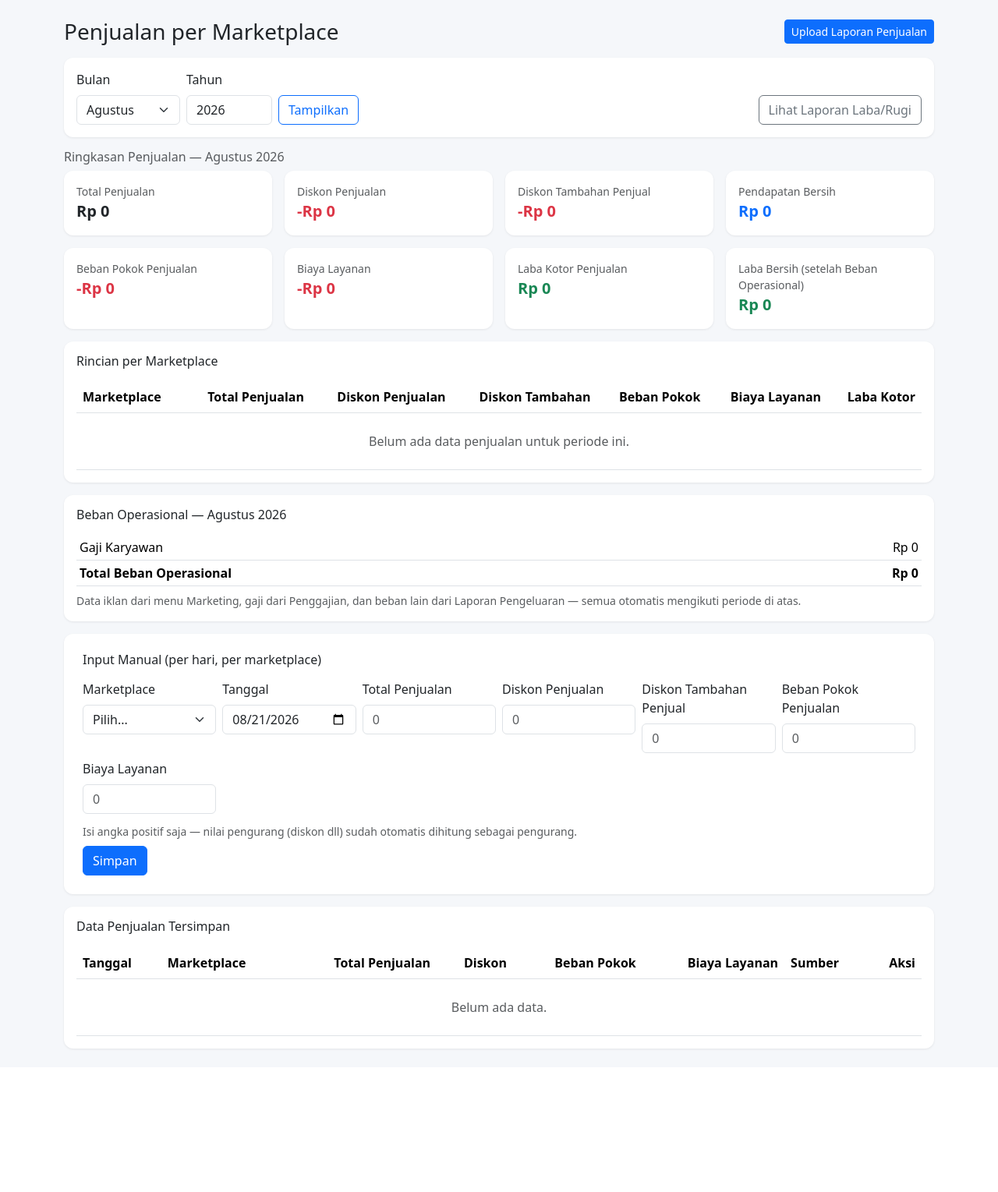
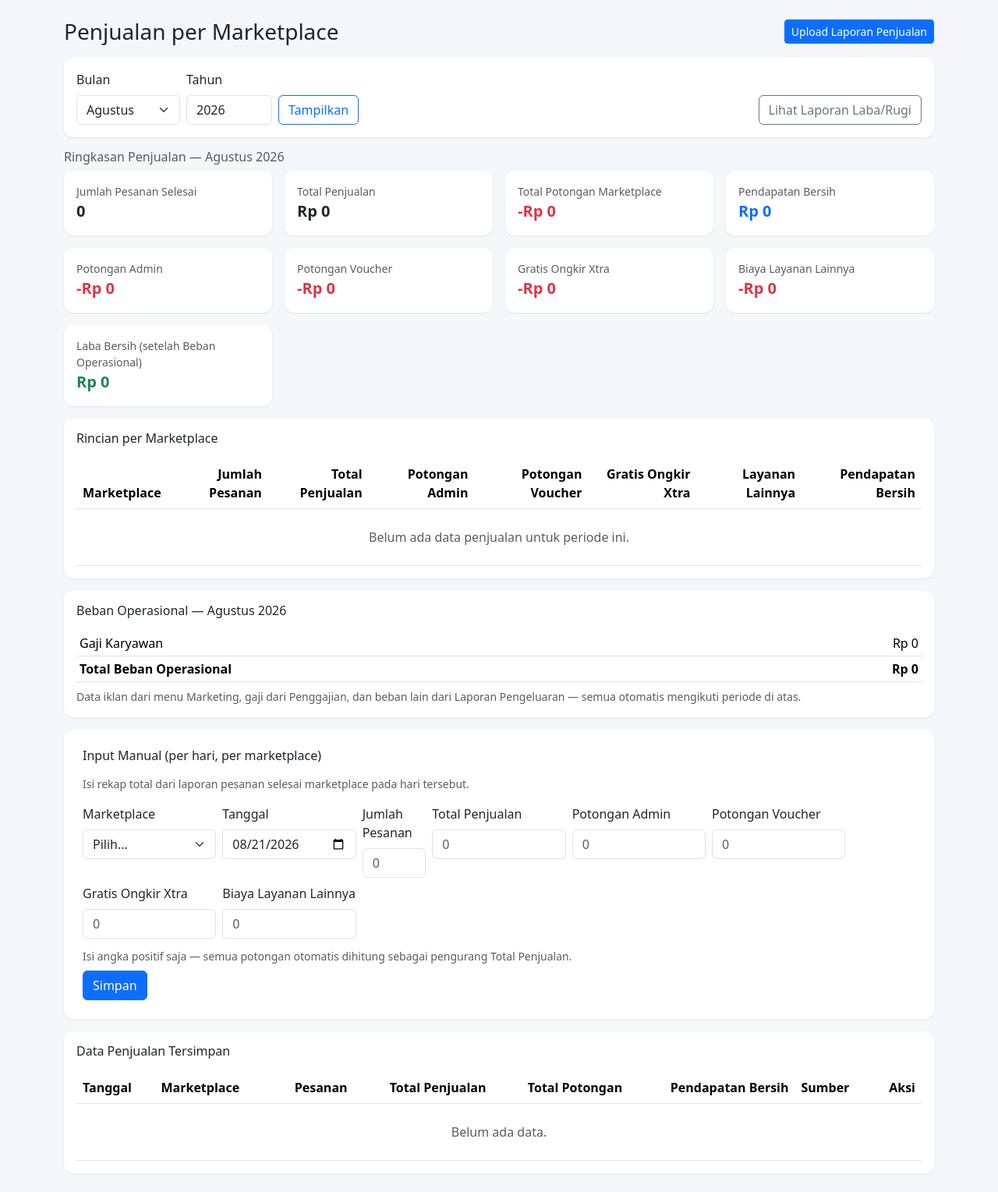
Before and after one commit to maslahaniqab/-techpresensi, a Flask app: page /pendapatan/penjualan in a window 1280 px wide. Shown: the part 56-1585 px from the top of the page at 78% size. Before the commit the page ends 1403 px from the top, so only its background shows below. Run offline with Flask 3, Linux system fonts and the light colour scheme; a user stored in the database is signed in; data that the repository does not hold is empty.

Commit message:
Sesuaikan field Penjualan Marketplace dengan laporan pesanan selesai asli
Ganti struktur data dari diskon/HPP generik menjadi Jumlah Pesanan Selesai,
Total Penjualan, dan potongan sesuai laporan marketplace (Admin, Voucher,
Gratis Ongkir Xtra, Layanan Lainnya), lalu hitung Pendapatan Bersih setelah
semua potongan itu — sesuai cara kerja upload data yang sebenarnya dipakai.

Co-Authored-By: Claude Sonnet 5 <noreply@anthropic.com>

```diff
--- a/app.py
+++ b/app.py
@@ -131,12 +131,13 @@ KOLOM_TARGET_PRODUK = [
 ]
 
 KOLOM_TARGET_PENJUALAN = [
-    ("tanggal", "Tanggal", True, ["tanggal", "date", "tgl", "periode"]),
-    ("total_penjualan", "Total Penjualan", True, ["total penjualan", "penjualan", "omzet", "sales", "gross sales", "nilai penjualan"]),
-    ("diskon_penjualan", "Diskon Penjualan", False, ["diskon penjualan", "diskon produk", "voucher", "discount"]),
-    ("diskon_tambahan_penjual", "Diskon Tambahan Penjual", False, ["diskon tambahan", "seller discount", "diskon toko", "diskon tambahan penjual"]),
-    ("beban_pokok_penjualan", "Beban Pokok Penjualan (HPP)", False, ["hpp", "beban pokok", "modal", "cost of goods", "cogs", "harga pokok"]),
-    ("biaya_layanan", "Biaya Layanan", False, ["biaya layanan", "service fee", "biaya admin", "komisi", "ongkir", "biaya jasa"]),
+    ("tanggal", "Tanggal", True, ["tanggal", "date", "tgl", "periode", "waktu pesanan selesai"]),
+    ("total_penjualan", "Total Penjualan", True, ["total penjualan", "penjualan", "omzet", "sales", "gross sales", "nilai penjualan", "total pembayaran", "harga asli produk"]),
+    ("jumlah_pesanan", "Jumlah Pesanan Selesai", False, ["jumlah pesanan", "jumlah order", "qty pesanan", "jml pesanan", "total pesanan", "no. pesanan"]),
+    ("potongan_admin", "Potongan Admin", False, ["potongan admin", "biaya administrasi", "admin fee", "biaya layanan admin", "biaya transaksi"]),
+    ("potongan_voucher", "Potongan Voucher", False, ["potongan voucher", "diskon voucher", "voucher", "discount voucher"]),
+    ("gratis_ongkir_xtra", "Gratis Ongkir Xtra", False, ["gratis ongkir xtra", "program gratis ongkir", "ongkir xtra", "free ongkir xtra"]),
+    ("biaya_layanan_lainnya", "Biaya Layanan Lainnya", False, ["biaya layanan", "service fee", "komisi", "biaya jasa", "biaya lainnya"]),
 ]
 
 
@@ -1616,25 +1617,25 @@ def create_app():
             PenjualanMarketplace.tanggal >= awal, PenjualanMarketplace.tanggal <= akhir
         ).all():
             agg = penjualan_by_mp.setdefault(r.marketplace, {
-                "total_penjualan": 0, "diskon_penjualan": 0, "diskon_tambahan_penjual": 0,
-                "beban_pokok_penjualan": 0, "biaya_layanan": 0,
+                "total_penjualan": 0, "potongan_admin": 0, "potongan_voucher": 0,
+                "gratis_ongkir_xtra": 0, "biaya_layanan_lainnya": 0,
             })
             agg["total_penjualan"] += r.total_penjualan or 0
-            agg["diskon_penjualan"] += r.diskon_penjualan or 0
-            agg["diskon_tambahan_penjual"] += r.diskon_tambahan_penjual or 0
-            agg["beban_pokok_penjualan"] += r.beban_pokok_penjualan or 0
-            agg["biaya_layanan"] += r.biaya_layanan or 0
+            agg["potongan_admin"] += r.potongan_admin or 0
+            agg["potongan_voucher"] += r.potongan_voucher or 0
+            agg["gratis_ongkir_xtra"] += r.gratis_ongkir_xtra or 0
+            agg["biaya_layanan_lainnya"] += r.biaya_layanan_lainnya or 0
         for mp, agg in penjualan_by_mp.items():
             if agg["total_penjualan"]:
                 pendapatan_items.append((f"Penjualan {mp}", agg["total_penjualan"]))
-            if agg["diskon_penjualan"]:
-                pendapatan_items.append((f"Diskon Penjualan {mp}", -agg["diskon_penjualan"]))
-            if agg["diskon_tambahan_penjual"]:
-                pendapatan_items.append((f"Diskon Tambahan Penjual {mp}", -agg["diskon_tambahan_penjual"]))
-            if agg["beban_pokok_penjualan"]:
-                hpp_items.append((f"Beban Pokok Penjualan {mp}", agg["beban_pokok_penjualan"]))
-            if agg["biaya_layanan"]:
-                hpp_items.append((f"Biaya Layanan {mp}", agg["biaya_layanan"]))
+            if agg["potongan_admin"]:
+                pendapatan_items.append((f"Potongan Admin {mp}", -agg["potongan_admin"]))
+            if agg["potongan_voucher"]:
+                pendapatan_items.append((f"Potongan Voucher {mp}", -agg["potongan_voucher"]))
+            if agg["gratis_ongkir_xtra"]:
+                pendapatan_items.append((f"Gratis Ongkir Xtra {mp}", -agg["gratis_ongkir_xtra"]))
+            if agg["biaya_layanan_lainnya"]:
+                pendapatan_items.append((f"Biaya Layanan Lainnya {mp}", -agg["biaya_layanan_lainnya"]))
 
         total_pendapatan = sum(v for _, v in pendapatan_items)
         total_hpp = sum(v for _, v in hpp_items)
@@ -1831,14 +1832,20 @@ def create_app():
 
             if tanggal not in agregat:
                 agregat[tanggal] = {
-                    "total_penjualan": 0, "diskon_penjualan": 0, "diskon_tambahan_penjual": 0,
-                    "beban_pokok_penjualan": 0, "biaya_layanan": 0,
+                    "jumlah_pesanan": 0, "total_penjualan": 0, "potongan_admin": 0,
+                    "potongan_voucher": 0, "gratis_ongkir_xtra": 0, "biaya_layanan_lainnya": 0,
                 }
-            for k in ("total_penjualan", "diskon_penjualan", "diskon_tambahan_penjual",
-                      "beban_pokok_penjualan", "biaya_layanan"):
+            for k in ("total_penjualan", "potongan_admin", "potongan_voucher",
+                      "gratis_ongkir_xtra", "biaya_layanan_lainnya"):
                 nilai_mentah = ambil(k)
                 if nilai_mentah is not None:
                     agregat[tanggal][k] += parse_angka_iklan(nilai_mentah)
+
+            nilai_pesanan = ambil("jumlah_pesanan")
+            if nilai_pesanan is not None:
+                agregat[tanggal]["jumlah_pesanan"] += parse_angka_iklan(nilai_pesanan)
+            else:
+                agregat[tanggal]["jumlah_pesanan"] += 1
 
         return agregat, dilewati, contoh_gagal_tanggal
 
@@ -1851,17 +1858,21 @@ def create_app():
 
         def totalkan(items):
             return {
+                "jumlah_pesanan": sum(d.jumlah_pesanan or 0 for d in items),
                 "total_penjualan": sum(d.total_penjualan or 0 for d in items),
-                "diskon_penjualan": sum(d.diskon_penjualan or 0 for d in items),
-                "diskon_tambahan_penjual": sum(d.diskon_tambahan_penjual or 0 for d in items),
-                "beban_pokok_penjualan": sum(d.beban_pokok_penjualan or 0 for d in items),
-                "biaya_layanan": sum(d.biaya_layanan or 0 for d in items),
+                "potongan_admin": sum(d.potongan_admin or 0 for d in items),
+                "potongan_voucher": sum(d.potongan_voucher or 0 for d in items),
+                "gratis_ongkir_xtra": sum(d.gratis_ongkir_xtra or 0 for d in items),
+                "biaya_layanan_lainnya": sum(d.biaya_layanan_lainnya or 0 for d in items),
             }
 
         def lengkapi(t):
-            pendapatan_bersih = t["total_penjualan"] - t["diskon_penjualan"] - t["diskon_tambahan_penjual"]
-            laba_kotor = pendapatan_bersih - t["beban_pokok_penjualan"] - t["biaya_layanan"]
-            return {**t, "pendapatan_bersih": pendapatan_bersih, "laba_kotor": laba_kotor}
+            total_potongan = (
+                t["potongan_admin"] + t["potongan_voucher"]
+                + t["gratis_ongkir_xtra"] + t["biaya_layanan_lainnya"]
+            )
+            pendapatan_bersih = t["total_penjualan"] - total_potongan
+            return {**t, "total_potongan": total_potongan, "pendapatan_bersih": pendapatan_bersih}
 
         total = lengkapi(totalkan(semua_data))
         breakdown = []
@@ -1882,7 +1893,7 @@ def create_app():
         total, breakdown, semua_data = hitung_ringkasan_penjualan(bulan, tahun)
         labarugi = hitung_labarugi_periode(bulan, tahun)
 
-        laba_bersih_operasional = total["laba_kotor"] - labarugi["total_beban_operasional"]
+        laba_bersih_operasional = total["pendapatan_bersih"] - labarugi["total_beban_operasional"]
 
         return render_template(
             "pendapatan/penjualan_dashboard.html",
@@ -1988,11 +1999,12 @@ def create_app():
             if not existing:
                 existing = PenjualanMarketplace(marketplace=marketplace, tanggal=tanggal)
                 db.session.add(existing)
+            existing.jumlah_pesanan = round(nilai["jumlah_pesanan"])
             existing.total_penjualan = round(nilai["total_penjualan"])
-            existing.diskon_penjualan = round(nilai["diskon_penjualan"])
-            existing.diskon_tambahan_penjual = round(nilai["diskon_tambahan_penjual"])
-            existing.beban_pokok_penjualan = round(nilai["beban_pokok_penjualan"])
-            existing.biaya_layanan = round(nilai["biaya_layanan"])
+            existing.potongan_admin = round(nilai["potongan_admin"])
+            existing.potongan_voucher = round(nilai["potongan_voucher"])
+            existing.gratis_ongkir_xtra = round(nilai["gratis_ongkir_xtra"])
+            existing.biaya_layanan_lainnya = round(nilai["biaya_layanan_lainnya"])
             existing.sumber_file = sumber_file
             existing.dibuat_pada = now_wib()
         db.session.commit()
@@ -2026,11 +2038,12 @@ def create_app():
         if not existing:
             existing = PenjualanMarketplace(marketplace=marketplace, tanggal=tanggal)
             db.session.add(existing)
+        existing.jumlah_pesanan = round(parse_angka_iklan(request.form.get("jumlah_pesanan", "0")))
         existing.total_penjualan = round(parse_angka_iklan(request.form.get("total_penjualan", "0")))
-        existing.diskon_penjualan = round(parse_angka_iklan(request.form.get("diskon_penjualan", "0")))
-        existing.diskon_tambahan_penjual = round(parse_angka_iklan(request.form.get("diskon_tambahan_penjual", "0")))
-        existing.beban_pokok_penjualan = round(parse_angka_iklan(request.form.get("beban_pokok_penjualan", "0")))
-        existing.biaya_layanan = round(parse_angka_iklan(request.form.get("biaya_layanan", "0")))
+        existing.potongan_admin = round(parse_angka_iklan(request.form.get("potongan_admin", "0")))
+        existing.potongan_voucher = round(parse_angka_iklan(request.form.get("potongan_voucher", "0")))
+        existing.gratis_ongkir_xtra = round(parse_angka_iklan(request.form.get("gratis_ongkir_xtra", "0")))
+        existing.biaya_layanan_lainnya = round(parse_angka_iklan(request.form.get("biaya_layanan_lainnya", "0")))
         existing.sumber_file = "Input manual"
         existing.dibuat_pada = now_wib()
         db.session.commit()
--- a/templates/pendapatan/penjualan_dashboard.html
+++ b/templates/pendapatan/penjualan_dashboard.html
@@ -33,20 +33,20 @@
 <div class="row g-3 mb-3">
   <div class="col-6 col-md-3">
     <div class="card p-3 h-100">
+      <div class="text-muted small">Jumlah Pesanan Selesai</div>
+      <div class="fs-5 fw-bold">{{ total.jumlah_pesanan }}</div>
+    </div>
+  </div>
+  <div class="col-6 col-md-3">
+    <div class="card p-3 h-100">
       <div class="text-muted small">Total Penjualan</div>
       <div class="fs-5 fw-bold">{{ total.total_penjualan | rupiah }}</div>
     </div>
   </div>
   <div class="col-6 col-md-3">
     <div class="card p-3 h-100">
-      <div class="text-muted small">Diskon Penjualan</div>
-      <div class="fs-5 fw-bold text-danger">-{{ total.diskon_penjualan | rupiah }}</div>
-    </div>
-  </div>
-  <div class="col-6 col-md-3">
-    <div class="card p-3 h-100">
-      <div class="text-muted small">Diskon Tambahan Penjual</div>
-      <div class="fs-5 fw-bold text-danger">-{{ total.diskon_tambahan_penjual | rupiah }}</div>
+      <div class="text-muted small">Total Potongan Marketplace</div>
+      <div class="fs-5 fw-bold text-danger">-{{ total.total_potongan | rupiah }}</div>
     </div>
   </div>
   <div class="col-6 col-md-3">
@@ -57,20 +57,26 @@
   </div>
   <div class="col-6 col-md-3">
     <div class="card p-3 h-100">
-      <div class="text-muted small">Beban Pokok Penjualan</div>
-      <div class="fs-5 fw-bold text-danger">-{{ total.beban_pokok_penjualan | rupiah }}</div>
+      <div class="text-muted small">Potongan Admin</div>
+      <div class="fs-5 fw-bold text-danger">-{{ total.potongan_admin | rupiah }}</div>
     </div>
   </div>
   <div class="col-6 col-md-3">
     <div class="card p-3 h-100">
-      <div class="text-muted small">Biaya Layanan</div>
-      <div class="fs-5 fw-bold text-danger">-{{ total.biaya_layanan | rupiah }}</div>
+      <div class="text-muted small">Potongan Voucher</div>
+      <div class="fs-5 fw-bold text-danger">-{{ total.potongan_voucher | rupiah }}</div>
     </div>
   </div>
   <div class="col-6 col-md-3">
     <div class="card p-3 h-100">
-      <div class="text-muted small">Laba Kotor Penjualan</div>
-      <div class="fs-5 fw-bold text-success">{{ total.laba_kotor | rupiah }}</div>
+      <div class="text-muted small">Gratis Ongkir Xtra</div>
+      <div class="fs-5 fw-bold text-danger">-{{ total.gratis_ongkir_xtra | rupiah }}</div>
+    </div>
+  </div>
+  <div class="col-6 col-md-3">
+    <div class="card p-3 h-100">
+      <div class="text-muted small">Biaya Layanan Lainnya</div>
+      <div class="fs-5 fw-bold text-danger">-{{ total.biaya_layanan_lainnya | rupiah }}</div>
     </div>
   </div>
   <div class="col-6 col-md-3">
@@ -88,27 +94,29 @@
       <thead>
         <tr>
           <th>Marketplace</th>
+          <th class="text-end">Jumlah Pesanan</th>
           <th class="text-end">Total Penjualan</th>
-          <th class="text-end">Diskon Penjualan</th>
-          <th class="text-end">Diskon Tambahan</th>
-          <th class="text-end">Beban Pokok</th>
-          <th class="text-end">Biaya Layanan</th>
-          <th class="text-end">Laba Kotor</th>
+          <th class="text-end">Potongan Admin</th>
+          <th class="text-end">Potongan Voucher</th>
+          <th class="text-end">Gratis Ongkir Xtra</th>
+          <th class="text-end">Layanan Lainnya</th>
+          <th class="text-end">Pendapatan Bersih</th>
         </tr>
       </thead>
       <tbody>
         {% for b in breakdown %}
         <tr>
           <td>{{ b.marketplace }}</td>
+          <td class="text-end">{{ b.jumlah_pesanan }}</td>
           <td class="text-end">{{ b.total_penjualan | rupiah }}</td>
-          <td class="text-end">-{{ b.diskon_penjualan | rupiah }}</td>
-          <td class="text-end">-{{ b.diskon_tambahan_penjual | rupiah }}</td>
-          <td class="text-end">-{{ b.beban_pokok_penjualan | rupiah }}</td>
-          <td class="text-end">-{{ b.biaya_layanan | rupiah }}</td>
-          <td class="text-end fw-bold">{{ b.laba_kotor | rupiah }}</td>
+          <td class="text-end">-{{ b.potongan_admin | rupiah }}</td>
+          <td class="text-end">-{{ b.potongan_voucher | rupiah }}</td>
+          <td class="text-end">-{{ b.gratis_ongkir_xtra | rupiah }}</td>
+          <td class="text-end">-{{ b.biaya_layanan_lainnya | rupiah }}</td>
+          <td class="text-end fw-bold">{{ b.pendapatan_bersih | rupiah }}</td>
         </tr>
         {% else %}
-        <tr><td colspan="7" class="text-center text-muted py-4">Belum ada data penjualan untuk periode ini.</td></tr>
+        <tr><td colspan="8" class="text-center text-muted py-4">Belum ada data penjualan untuk periode ini.</td></tr>
         {% endfor %}
       </tbody>
     </table>
@@ -150,6 +158,7 @@
 
 <div class="card p-4 mb-3">
   <h6 class="mb-3">Input Manual (per hari, per marketplace)</h6>
+  <p class="text-muted small">Isi rekap total dari laporan pesanan selesai marketplace pada hari tersebut.</p>
   <form method="post" action="{{ url_for('pendapatan_penjualan_manual') }}" class="row g-2">
     <div class="col-md-2">
       <label class="form-label">Marketplace</label>
@@ -164,28 +173,32 @@
       <label class="form-label">Tanggal</label>
       <input type="date" name="tanggal" class="form-control" value="{{ tanggal_default }}" required>
     </div>
+    <div class="col-md-1">
+      <label class="form-label">Jumlah Pesanan</label>
+      <input type="number" name="jumlah_pesanan" class="form-control" placeholder="0">
+    </div>
     <div class="col-md-2">
       <label class="form-label">Total Penjualan</label>
       <input type="number" name="total_penjualan" class="form-control" placeholder="0">
     </div>
     <div class="col-md-2">
-      <label class="form-label">Diskon Penjualan</label>
-      <input type="number" name="diskon_penjualan" class="form-control" placeholder="0">
+      <label class="form-label">Potongan Admin</label>
+      <input type="number" name="potongan_admin" class="form-control" placeholder="0">
     </div>
     <div class="col-md-2">
-      <label class="form-label">Diskon Tambahan Penjual</label>
-      <input type="number" name="diskon_tambahan_penjual" class="form-control" placeholder="0">
+      <label class="form-label">Potongan Voucher</label>
+      <input type="number" name="potongan_voucher" class="form-control" placeholder="0">
     </div>
     <div class="col-md-2">
-      <label class="form-label">Beban Pokok Penjualan</label>
-      <input type="number" name="beban_pokok_penjualan" class="form-control" placeholder="0">
+      <label class="form-label">Gratis Ongkir Xtra</label>
+      <input type="number" name="gratis_ongkir_xtra" class="form-control" placeholder="0">
     </div>
     <div class="col-md-2">
-      <label class="form-label">Biaya Layanan</label>
-      <input type="number" name="biaya_layanan" class="form-control" placeholder="0">
+      <label class="form-label">Biaya Layanan Lainnya</label>
+      <input type="number" name="biaya_layanan_lainnya" class="form-control" placeholder="0">
     </div>
     <div class="col-12">
-      <div class="form-text mb-2">Isi angka positif saja — nilai pengurang (diskon dll) sudah otomatis dihitung sebagai pengurang.</div>
+      <div class="form-text mb-2">Isi angka positif saja — semua potongan otomatis dihitung sebagai pengurang Total Penjualan.</div>
       <button type="submit" class="btn btn-primary">Simpan</button>
     </div>
   </form>
@@ -199,23 +212,24 @@
         <tr>
           <th>Tanggal</th>
           <th>Marketplace</th>
+          <th class="text-end">Pesanan</th>
           <th class="text-end">Total Penjualan</th>
-          <th class="text-end">Diskon</th>
-          <th class="text-end">Beban Pokok</th>
-          <th class="text-end">Biaya Layanan</th>
+          <th class="text-end">Total Potongan</th>
+          <th class="text-end">Pendapatan Bersih</th>
           <th>Sumber</th>
           <th class="text-end">Aksi</th>
         </tr>
       </thead>
       <tbody>
         {% for d in data_list %}
+        {% set total_potongan_baris = (d.potongan_admin or 0) + (d.potongan_voucher or 0) + (d.gratis_ongkir_xtra or 0) + (d.biaya_layanan_lainnya or 0) %}
         <tr>
           <td>{{ d.tanggal.strftime('%d-%m-%Y') }}</td>
           <td>{{ d.marketplace }}</td>
+          <td class="text-end">{{ d.jumlah_pesanan }}</td>
           <td class="text-end">{{ d.total_penjualan | rupiah }}</td>
-          <td class="text-end">-{{ (d.diskon_penjualan + d.diskon_tambahan_penjual) | rupiah }}</td>
-          <td class="text-end">-{{ d.beban_pokok_penjualan | rupiah }}</td>
-          <td class="text-end">-{{ d.biaya_layanan | rupiah }}</td>
+          <td class="text-end">-{{ total_potongan_baris | rupiah }}</td>
+          <td class="text-end fw-bold">{{ ((d.total_penjualan or 0) - total_potongan_baris) | rupiah }}</td>
           <td class="small text-muted">{{ d.sumber_file or '-' }}</td>
           <td class="text-end">
             <form method="post" action="{{ url_for('pendapatan_penjualan_hapus', pid=d.id) }}" class="d-inline"
```
Also changed, not shown: models.py (+5 -4 lines), templates/pendapatan/penjualan_upload.html (+5 -4 lines).
